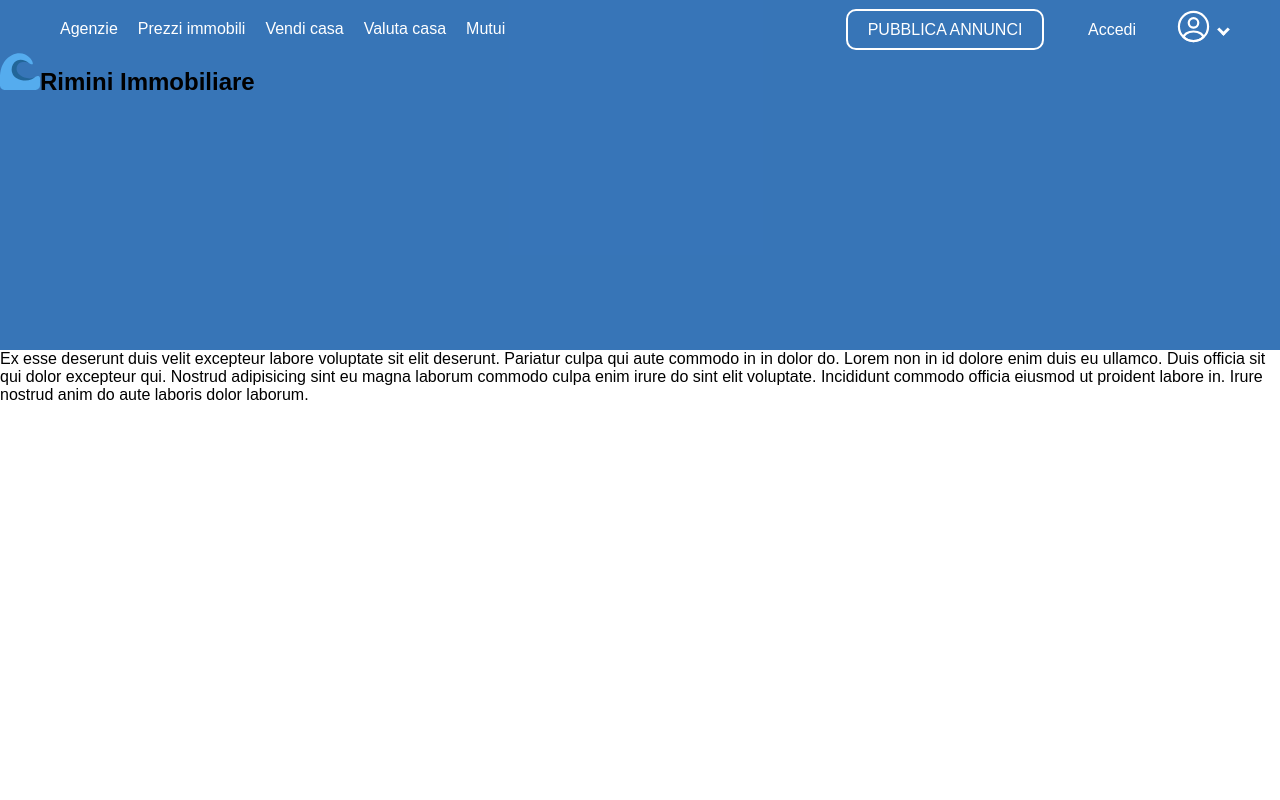
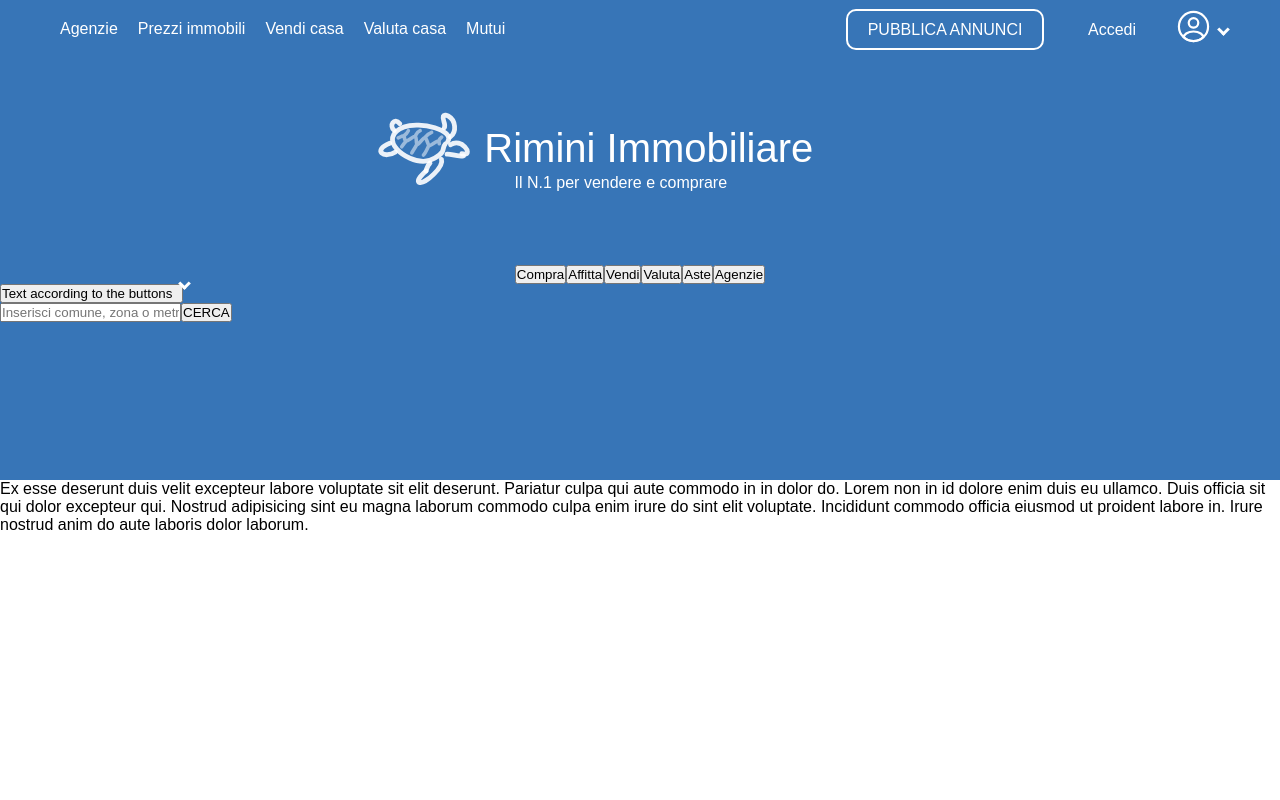
Before and after one commit to marc-alzapiedi/RiminiImmobiliare_client, a React (Create React App) app: page / in a window 1280 px wide. Shown: the top 800 px of the page. Built offline with nearby package versions, Linux system fonts and the light colour scheme; the HTML template or start-up script is replaced by a standard one.

Commit message:
componentized the menus

```diff
--- a/src/Icons/Logo.js
+++ b/src/Icons/Logo.js
@@ -1,7 +1,17 @@
 const Logo = () => {
 
     return (
-        <svg xmlns="http://www.w3.org/2000/svg" xmlnsXlink="http://www.w3.org/1999/xlink" width="40px" height="40px" viewBox="0 0 36 36" aria-hidden="true" role="img" className="iconify iconify--twemoji" preserveAspectRatio="xMidYMid meet"><path fill="#269" d="M33.398 23.678c-7.562 4.875-20.062-.438-18.375-8.062c1.479-6.684 9.419-4.763 11.225-3.861c1.806.902.713-3.889-3.475-5.327C17.1 4.48 10.156 4.893 7.961 14.678c-1.5 6.687 1.438 16.062 12.719 16.187c11.281.125 12.718-7.187 12.718-7.187z"/><path fill="#55ACEE" d="M35.988 25.193c0-2.146-2.754-2.334-4-1.119c-2.994 2.919-7.402 4.012-13.298 2.861c-10.25-2-10.341-14.014-3.333-17.441c3.791-1.854 8.289.341 9.999 1.655c1.488 1.143 4.334 2.66 4.185.752C29.223 7.839 21.262-.86 10.595 4.64C-.071 10.14 0 22.553 0 24.803v7.25C0 34.262 1.814 36 4.023 36h28C34.232 36 36 34.262 36 32.053c0 0-.004-6.854-.012-6.86z"/></svg>
+        <svg xmlns="http://www.w3.org/2000/svg" width="120px" height="120px" viewBox="0 0 400 400" fill="none">
+<path d="M279.088 175.094C305.075 138.711 186.478 105.636 133.085 126.898C38.1622 164.7 141.783 246.423 203.96 240.771C220.754 239.244 252.474 224.267 261.133 209.114C265.48 201.507 264.375 189.806 270.583 183.599" stroke="White" strokeOpacity="0.9" strokeWidth="16" strokeLinecap="round" strokeLinejoin="round"/>
+<path d="M287.593 159.501C310.134 142.853 305.354 104.175 281.45 90.5157C277.131 88.0479 266.875 84.0228 264.441 90.5157C259.342 104.111 274.567 115.622 267.748 129.261" stroke="white" strokeOpacity="0.9" strokeWidth="16" strokeLinecap="round" strokeLinejoin="round"/>
+<path d="M258.275 234.629C267.007 259.521 205.131 315.108 186.352 311.864C168.269 308.74 201.33 276.654 207.248 273.246" stroke="white" strokeOpacity="0.9" strokeWidth="16" strokeLinecap="round" strokeLinejoin="round"/>
+<path d="M206.276 272.825C209.851 264.21 212.145 253.904 219.883 247.221" stroke="white" strokeOpacity="0.9" strokeWidth="16" strokeLinecap="round" strokeLinejoin="round"/>
+<path d="M85.8353 180.763C27.2317 204.045 66.5621 234.628 105.009 209.972" stroke="white" strokeOpacity="0.9" strokeWidth="16" strokeLinecap="round" strokeLinejoin="round"/>
+<path d="M100.955 138.238C82.0005 121.867 100.976 92.5502 119.383 115.558" stroke="white" strokeOpacity="0.9" strokeWidth="16" strokeLinecap="round" strokeLinejoin="round"/>
+<path d="M288.335 185.584C325.441 161.559 363.018 219.036 334.843 217.146C329.631 216.796 330.18 216.042 326.028 215.794" stroke="white" strokeOpacity="0.9" strokeWidth="16" strokeLinecap="round" strokeLinejoin="round"/>
+<path d="M331.964 222.862C309.221 226.445 290.92 215.735 276.723 217.191" stroke="white" strokeOpacity="0.9" strokeWidth="16" strokeLinecap="round" strokeLinejoin="round"/>
+<path d="M251 182.5C249.989 178.5 250.117 174.107 250.117 172.305C245.06 171.003 221.001 189.703 217.042 189.703C214.346 189.703 207.863 162.004 204.298 162.004C198.2 160.5 180.5 187.566 175.898 185.746C174.24 185.091 175.876 160.571 170.5 156.588C168.25 154.92 142 176.578 139.5 174.107M139.5 174.107C135.29 169.947 134 161.02 134 155M139.5 174.107C136.769 178.277 130.161 185.841 125.633 192.635M134 155C131.578 155 114.956 162.294 114 162.723M134 155C138.101 152.208 145 144.473 147.79 139M249.989 172.085C251.726 166.557 256.774 162.393 259 160.5M215.927 189.351C213.216 193.176 205.994 212.891 198.2 220M176.042 185.52C173.224 190.693 165.278 201.817 159.424 212.885M172.5 153.5C174.104 150.433 181.519 141.418 187.121 139M204.298 160.5C209.005 154.48 216.909 147.748 225.344 144.473" stroke="white" strokeOpacity="0.5" strokeWidth="12" strokeLinecap="round" strokeLinejoin="round"/>
+</svg>
     )
 }
 
--- /dev/null
+++ b/src/components/Menu/MenuItem/index.js
@@ -0,0 +1,22 @@
+import { Link } from "react-router-dom"
+import ArrowRight from "../../../Icons/ArrowRight"
+
+const MenuItem = ({icon, text, children}) => {
+    return (
+        <li>
+            {
+            icon &&
+            <Link>
+                {icon}
+                {children ? children : <p>{text}</p>}
+                <ArrowRight />
+            </Link>
+            }
+            {children}
+
+
+        </li>
+    )
+}
+
+export default MenuItem
--- /dev/null
+++ b/src/components/Menu/index.js
@@ -0,0 +1,14 @@
+const Menu = ({children, className, siblings}) => {
+    return (
+        <div className={className}>
+            {siblings}
+
+            <ul>
+                {children}
+            </ul>
+
+        </div>
+    )
+}
+
+export default Menu
--- a/src/pages/main/main.js
+++ b/src/pages/main/main.js
@@ -13,6 +13,8 @@ import Plus from '../../Icons/Plus'
 import { Link } from 'react-router-dom'
 import { useState } from 'react'
 import ArrowRight from '../../Icons/ArrowRight'
+import Menu from '../../components/Menu'
+import MenuItem from '../../components/Menu/MenuItem'
 
 const Main = () => {
 
@@ -171,27 +173,32 @@ const Main = () => {
                     </header>
 
                     <main>
-                        <h1>
+                        <Link>
                             <Logo />
                             Rimini Immobiliare
-                        </h1>
+                        </Link>
+                        <Link>
+                            Il N.1 per vendere e comprare
+                        </Link>
                     </main>
 
-                    {/* <form>
+                    <form>
+                        <nav>
                             <button>Compra</button>
                             <button>Affitta</button>
                             <button>Vendi</button>
                             <button>Valuta</button>
                             <button>Aste</button>
                             <button>Agenzie</button>
+                        </nav>
 
                         <div className='searchBar'>
                             <div className='dropdown'>
-                                <button onClick={handleDropdown()} className='dropbtn'>
+                                <button  className='dropbtn'>
                                     Text according to the buttons
                                     <i className='arrow down'></i>
                                 </button>
-                                <form id='myDropdown' className='dropdown-content'>
+                                {/* <form id='myDropdown' className='dropdown-content'>
                                     <button>
                                         Case - Appartamenti
                                         <input type='radio' id='case' name='first_dropdwn' value={"Case - Appartamenti"}></input>
@@ -224,7 +231,7 @@ const Main = () => {
                                     <br />
                                     <label htmlFor='terreni'>Terreni</label>
                                     <input type='radio' id='terreni' name='sixth-dropdwn' value={"Terreni"}></input>
-                                </form>
+                                </form> */}
                             </div>
                             <input type='text' name='search' placeholder='Inserisci comune, zona o metro' />
                             <button>CERCA</button>
@@ -232,7 +239,7 @@ const Main = () => {
 
 
 
-                    </form> */}
+                    </form>
 
                 </section>
 
--- a/src/pages/main/style.css
+++ b/src/pages/main/style.css
@@ -7,7 +7,7 @@
 
 .container{
     display: grid;
-    grid-template-rows: 350px 550px 1000px 350px 100px
+    grid-template-rows: 480px 550px 1000px 350px 100px
 }
 
 .top-header{
@@ -171,3 +171,35 @@ header{
 .loginMenu > ul > li > a:hover{
     text-decoration: underline;
 }
+
+main {
+    display: grid;
+    align-content: center;
+    justify-content: center;
+}
+
+main > a:first-child{
+    display: grid;
+    grid-template-columns: 120px 328.95px;
+    align-items: center;
+    text-decoration: none;
+    color: white;
+    font-size: 40px;
+    position: relative;
+    right: 4vw;
+
+}
+
+main > a:last-child{
+    text-decoration: none;
+    color: white;
+    position: relative;
+    left: 99px;
+    bottom: 35px;
+    width: 250px;
+}
+
+
+form > nav{
+    text-align: center;
+}
```
Lines whose indentation alone changed are shown as unchanged.
